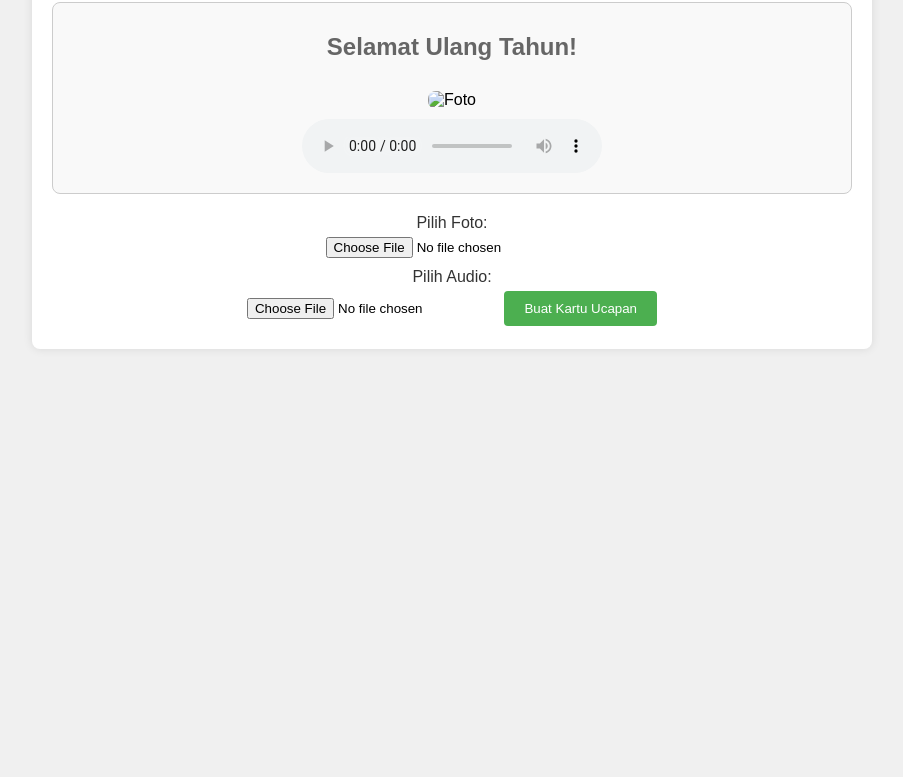
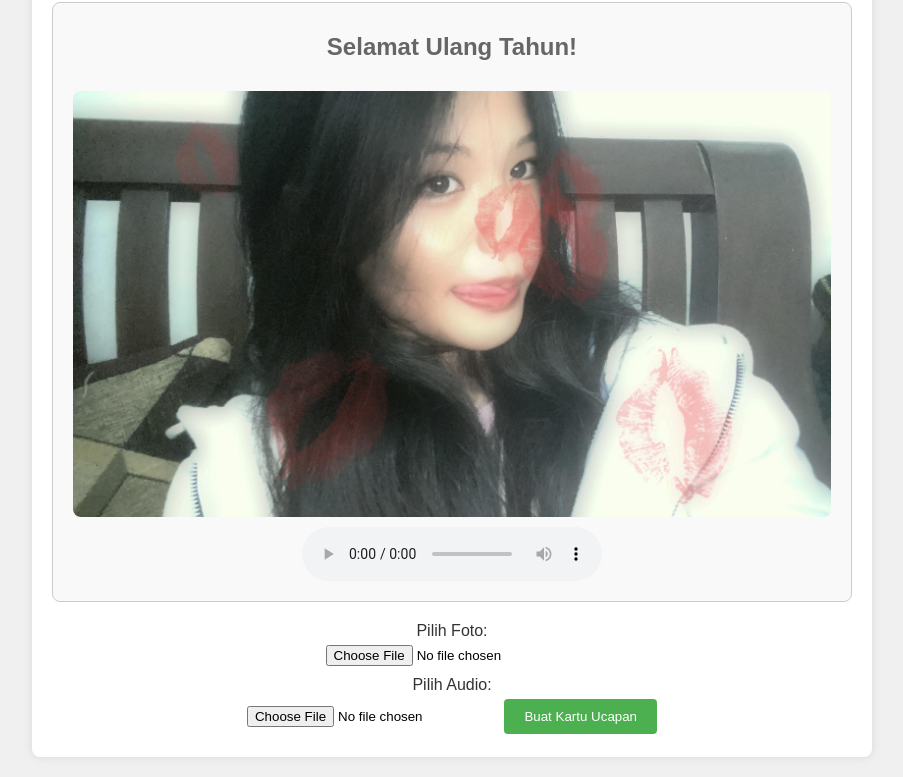
Before and after one commit to Rasyd123/1234, a plain HTML site: page index.html in a window 1280 px wide. Shown: the part 118-895 px from the top of the page, without its empty margins (188-1091 px from the left). Before the commit the page ends 800 px from the top, so only its background shows below. Drawn offline with Linux system fonts and the light colour scheme.

Commit message:
Update index.html

```diff
--- a/index.html
+++ b/index.html
@@ -12,7 +12,7 @@
     <div id="greetingCard">
         <div id="cardContent">
             <h2>Selamat Ulang Tahun!</h2>
-            <img id="uploadedImg" src="placeholder.jpg" alt="Foto">
+            <img id="uploadedImg" src="2.jpg" alt="Foto">
             <audio id="uploadedAudio" controls>
                 <source src="four.mp3" type="audio/mpeg">
                 Your browser does not support the audio element.
```
